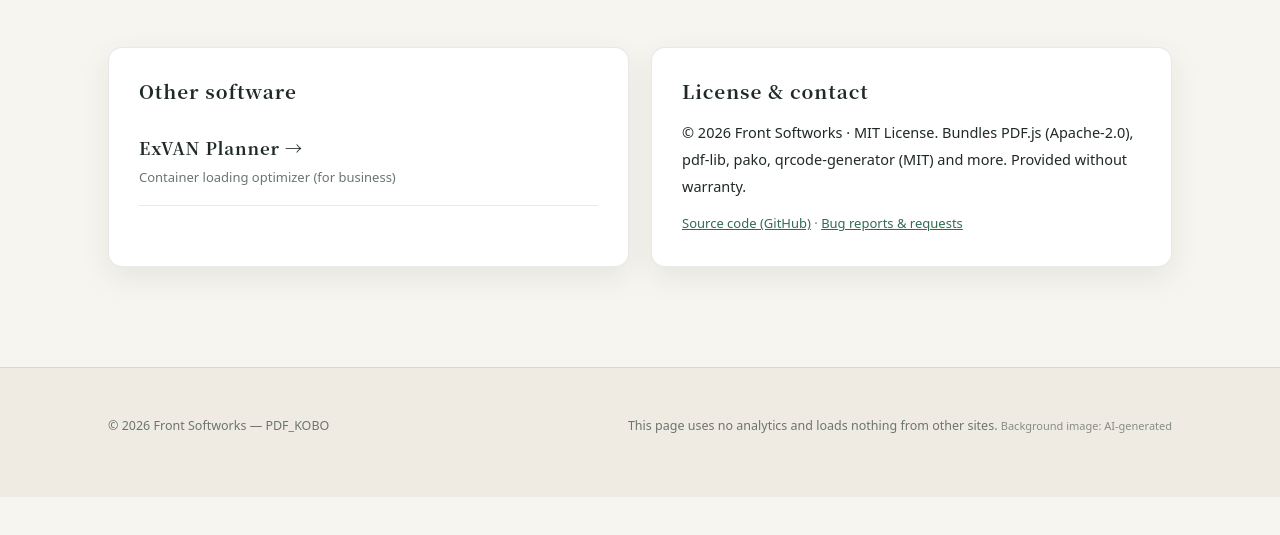
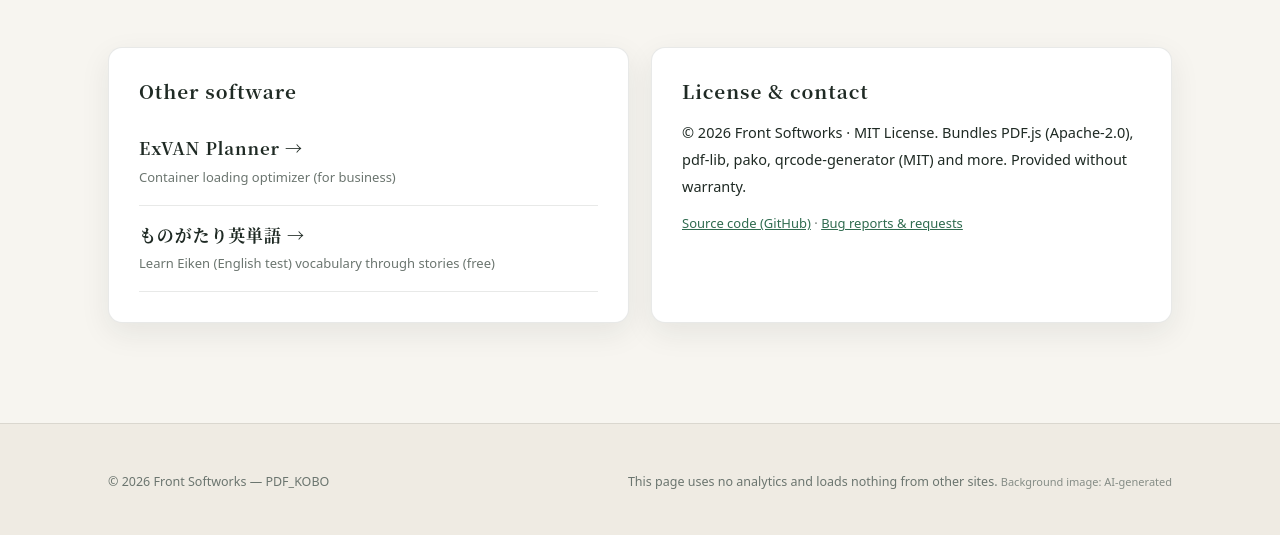
Before and after one commit to Hiro0149/front-pdf, a plain HTML site: page docs/index.html in a window 1280 px wide. Shown: the part 9550-10085 px from the top of the page. Before the commit the page ends 10047 px from the top, so only its background shows below. Drawn offline with Linux system fonts and the light colour scheme.

Commit message:
HPの「ほかのソフト」にものがたり英単語を追加

```diff
--- a/docs/index.html
+++ b/docs/index.html
@@ -502,7 +502,7 @@ var KoboLic=(function(){
 })();
 </script>
 <script>
-const CFG={"version": "1.0.0", "size": 3993877, "sha256": "010ad4810f16fc89d80fd0a5726031ebb25e0bce6211e475add79cf51a7e30db", "hashes": {"010ad4810f16fc89d80fd0a5726031ebb25e0bce6211e475add79cf51a7e30db": "v1.0.0"}, "repo": "https://github.com/Hiro0149/pdf-kobo", "site": "https://hiro0149.github.io/pdf-kobo/", "donate": "", "works": [{"name": "ExVAN Planner", "ja": "コンテナ積み付け最適化ソフト（業務用）", "en": "Container loading optimizer (for business)", "url": "https://exvan-planner.github.io/"}]};
+const CFG={"version": "1.0.0", "size": 3993877, "sha256": "010ad4810f16fc89d80fd0a5726031ebb25e0bce6211e475add79cf51a7e30db", "hashes": {"010ad4810f16fc89d80fd0a5726031ebb25e0bce6211e475add79cf51a7e30db": "v1.0.0"}, "repo": "https://github.com/Hiro0149/pdf-kobo", "site": "https://hiro0149.github.io/pdf-kobo/", "donate": "", "works": [{"name": "ExVAN Planner", "ja": "コンテナ積み付け最適化ソフト（業務用）", "en": "Container loading optimizer (for business)", "url": "https://exvan-planner.github.io/"}, {"name": "ものがたり英単語", "ja": "ストーリーで覚える英検単語アプリ（無料）", "en": "Learn Eiken (English test) vocabulary through stories (free)", "url": "https://hiro0149.github.io/story-eitango/"}]};
 const $=s=>document.querySelector(s);
 let L='ja';
 function setL(l){L=l;document.documentElement.dataset.l=l;document.documentElement.lang=l;document.querySelectorAll('.lang button').forEach(b=>b.classList.toggle('on',b.dataset.set===l));try{localStorage.setItem('kobo.site.lang',l);}catch(e){}updSkinAlt();}
```
